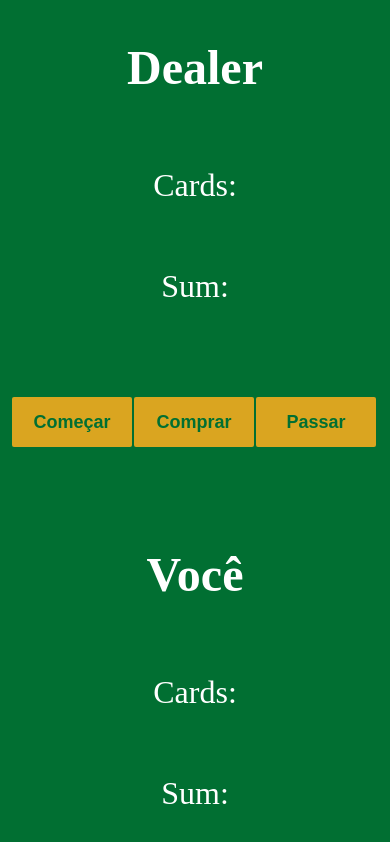
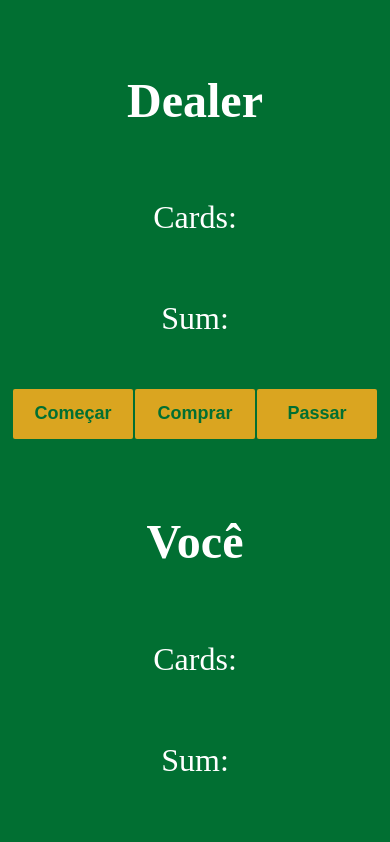
Before and after one commit to ju-baa-costa/BlackJack, a plain HTML site: page index.html in a window 390 px wide. Drawn offline with Linux system fonts and the light colour scheme.

Commit message:
Fixing problems in responsiveness

```diff
--- a/index.html
+++ b/index.html
@@ -15,14 +15,18 @@
             <p id="dealerCards-el">Cards: </p>
             <p id="dealerSum-el">Sum: </p>
         </div>
-    <div class="box" id="botoes">
+        <div class="box" id="meio">
+            <div id="botoes">
                 <button id="start-btn" onclick="startGame()">Começar</button>
                 <br>
                 <button id="comprar-btn" onclick="comprarCarta()">Comprar</button>
                 <br>
                 <button id="passar-btn" onclick="dealerTurn()">Passar</button>
+            </div>
+            <div id="mensagens">
                 <p id="message-el"></p>
                 <p id="vencedor-el"></p>
+            </div>
         </div>
         <div class="box" id="jogador">
             <h2>Você</h2>
--- a/style.css
+++ b/style.css
@@ -37,10 +37,13 @@ h1 {
     font-size: 2rem;
 }
 
-#botoes {
+#meio {
 
     height: 100%;
     width: 20%;
+}
+#botoes{
+    width: 100%;
 }
 
 .box {
@@ -81,7 +84,10 @@ body {
         margin: 0 auto;
         height: 100vh;
     }
-
+    #meio{
+        width: 100% ;
+        height: 10%;
+    }
     #dealer,
     #jogador{
         width: 100%;
```
Lines whose indentation alone changed are shown as unchanged.
